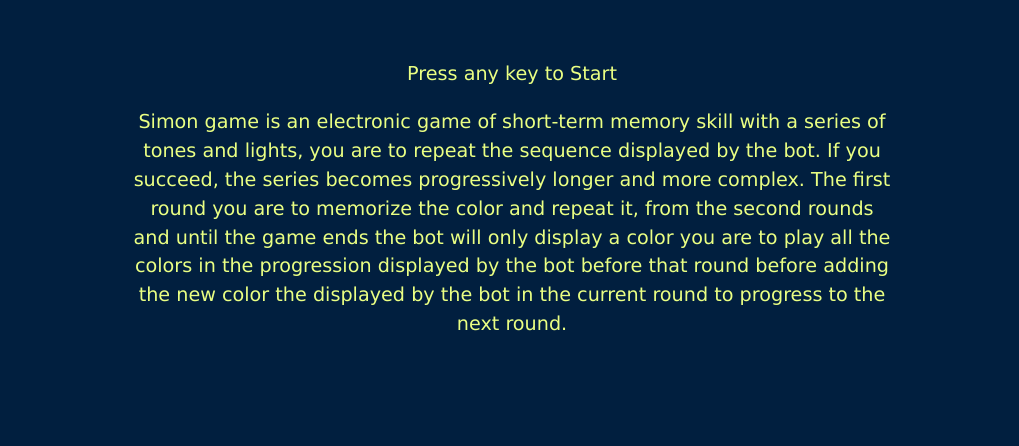
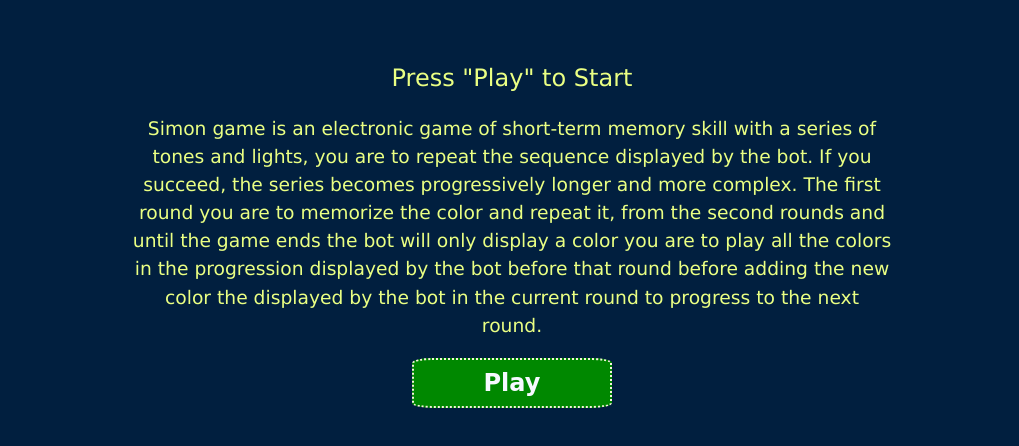
Before and after one commit to JachiEzeh/TheSimonGame, a plain HTML site: page index.html in a window 1280 px wide. Shown: the part 162-608 px from the top of the page, without its empty margins (128-1147 px from the left). Drawn offline with nearby package versions, Linux system fonts and the light colour scheme.

Commit message:
A button to start added

```diff
--- a/index.html
+++ b/index.html
@@ -10,7 +10,7 @@
 
 <body>
   <h1 id="level-title">Welcome to the Simon Game</h1>
-  <h2 class="center-style">Press any key to Start</h2>
+  <h2 class="center-style">Press "Play" to Start</h2>
   <h3 class="center-style"><p>Simon game is an electronic game of short-term memory skill with a series of tones and lights, you
       are to repeat the sequence displayed by the bot. If you succeed, the series becomes progressively longer and more complex.
       The first round you are to memorize the color and repeat it, from the second rounds and until the game ends the bot will only
@@ -18,6 +18,7 @@
       color the displayed by the bot in the current round to progress to the next round.
     </p>
   </h3>
+  <button class="start-button"><h2 class="start-word">Play</h2></button>
 
 
   <div class="container">
--- a/index.js
+++ b/index.js
@@ -7,16 +7,15 @@ var level = 0;
 $(".container").hide();
 
 // game start command
-$(document).keypress(function () {
-$(document).on('keypress touchstart', function () {
+$(".start-button").click(function () {
     if (!started){
         $("#level-title").text("Level " + level);
         nextSequence();
         started = true;
         $(".center-style").hide();
         $(".container").show();
+        $(".start-button").hide();
     }
-})
 });
 
 
@@ -90,5 +89,6 @@ function startOver() {
     started = false;
     $("h3").show();
     $(".container").hide();
+    $(".start-button").show();
     level = 0;
 }
--- a/styles.css
+++ b/styles.css
@@ -3,9 +3,8 @@ body {
   background-color: #011F3F;
 }
 
-h2, h3 {
+.center-style {
   font-weight:200;
-  font-size:larger;
   color: rgb(234, 255, 131);
   font-family:Verdana, Geneva, Tahoma, sans-serif;
   margin: auto;
@@ -36,6 +35,24 @@ h2, h3 {
   border-radius: 20%;
 }
 
+.start-button {
+  height: 50px;
+  width: 200px;
+  border-radius: 10%;
+  color: white;
+  background-color: rgb(0, 136, 0);
+  border-style: dotted;
+  border-color: beige;
+  }
+
+.start-word{
+    font-weight: 900;
+      font-size: 1.5rem;
+      color: rgb(246, 249, 255);
+      font-family:cursive;
+      margin: auto;
+  }
+
 .game-over {
   background-color: red;
   opacity: 0.8;
```
